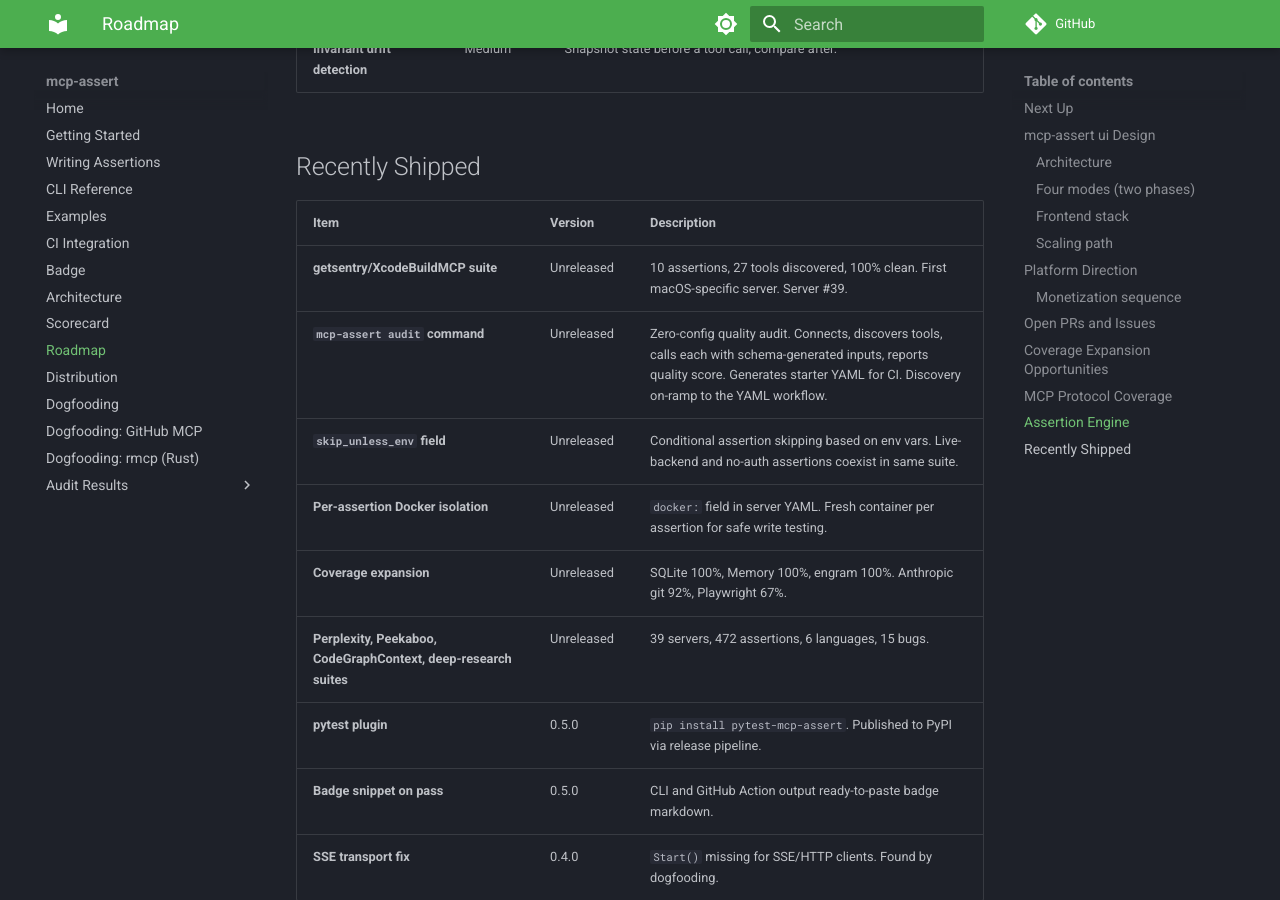
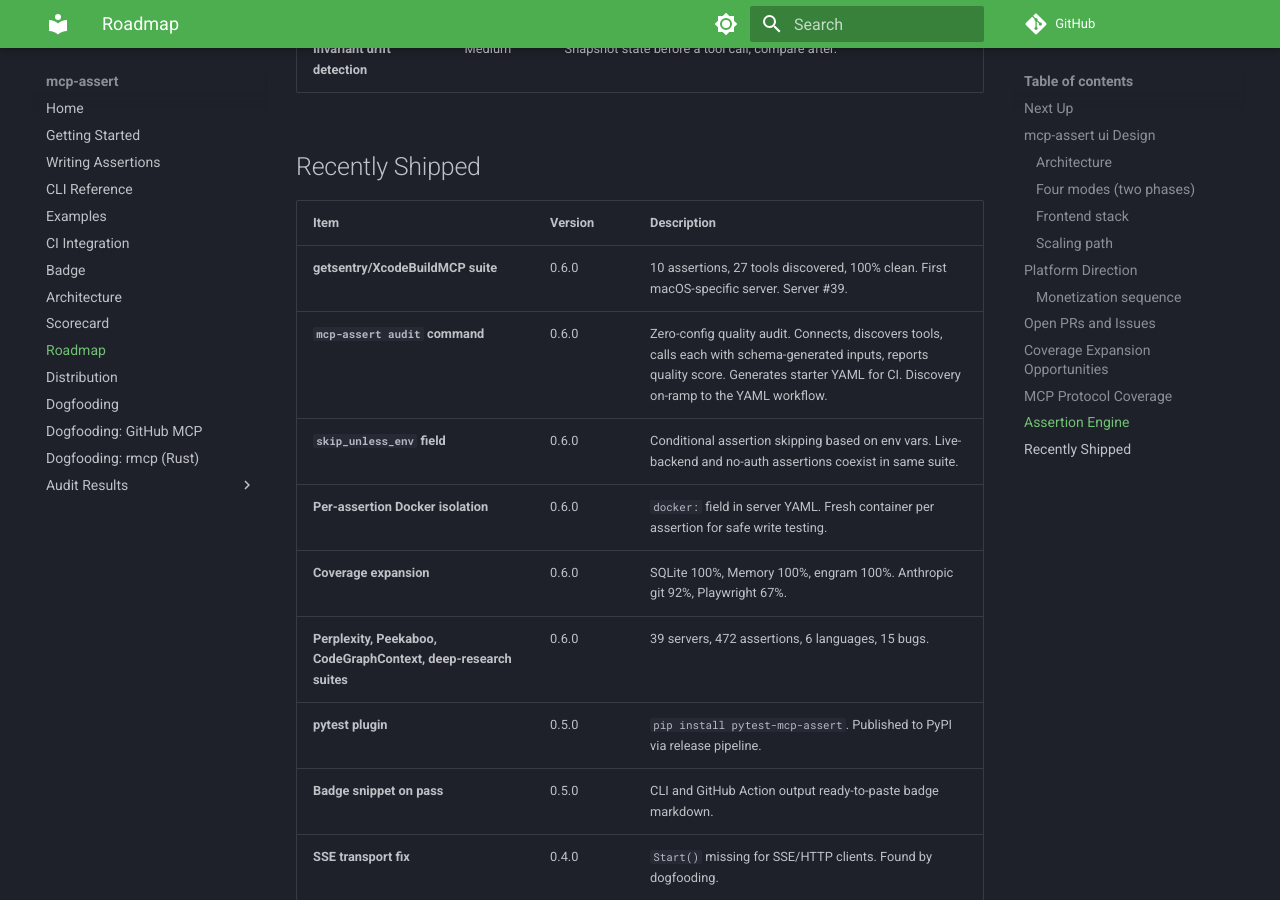
Before and after one commit to blackwell-systems/mcp-assert, an MkDocs documentation site: the page built from docs/roadmap.md, in a window 1280 px wide and 900 px high, scrolled down 5304 px. Built offline with MkDocs 1.6.1 and Material for MkDocs 9.7.7, drawn with Linux system fonts in a browser that asks for light colours; comment, search, counter and statistics services are not loaded.

Commit message:
chore: stamp v0.6.0 in changelog and roadmap

```diff
--- a/docs/roadmap.md
+++ b/docs/roadmap.md
@@ -136,12 +136,12 @@
 
 | Item | Version | Description |
 |------|---------|-------------|
-| **getsentry/XcodeBuildMCP suite** | Unreleased | 10 assertions, 27 tools discovered, 100% clean. First macOS-specific server. Server #39. |
-| **`mcp-assert audit` command** | Unreleased | Zero-config quality audit. Connects, discovers tools, calls each with schema-generated inputs, reports quality score. Generates starter YAML for CI. Discovery on-ramp to the YAML workflow. |
-| **`skip_unless_env` field** | Unreleased | Conditional assertion skipping based on env vars. Live-backend and no-auth assertions coexist in same suite. |
-| **Per-assertion Docker isolation** | Unreleased | `docker:` field in server YAML. Fresh container per assertion for safe write testing. |
-| **Coverage expansion** | Unreleased | SQLite 100%, Memory 100%, engram 100%. Anthropic git 92%, Playwright 67%. |
-| **Perplexity, Peekaboo, CodeGraphContext, deep-research suites** | Unreleased | 39 servers, 472 assertions, 6 languages, 15 bugs. |
+| **getsentry/XcodeBuildMCP suite** | 0.6.0 | 10 assertions, 27 tools discovered, 100% clean. First macOS-specific server. Server #39. |
+| **`mcp-assert audit` command** | 0.6.0 | Zero-config quality audit. Connects, discovers tools, calls each with schema-generated inputs, reports quality score. Generates starter YAML for CI. Discovery on-ramp to the YAML workflow. |
+| **`skip_unless_env` field** | 0.6.0 | Conditional assertion skipping based on env vars. Live-backend and no-auth assertions coexist in same suite. |
+| **Per-assertion Docker isolation** | 0.6.0 | `docker:` field in server YAML. Fresh container per assertion for safe write testing. |
+| **Coverage expansion** | 0.6.0 | SQLite 100%, Memory 100%, engram 100%. Anthropic git 92%, Playwright 67%. |
+| **Perplexity, Peekaboo, CodeGraphContext, deep-research suites** | 0.6.0 | 39 servers, 472 assertions, 6 languages, 15 bugs. |
 | **pytest plugin** | 0.5.0 | `pip install pytest-mcp-assert`. Published to PyPI via release pipeline. |
 | **Badge snippet on pass** | 0.5.0 | CLI and GitHub Action output ready-to-paste badge markdown. |
 | **SSE transport fix** | 0.4.0 | `Start()` missing for SSE/HTTP clients. Found by dogfooding. |
```
Also changed, not shown: CHANGELOG.md (+1 -1 lines).
